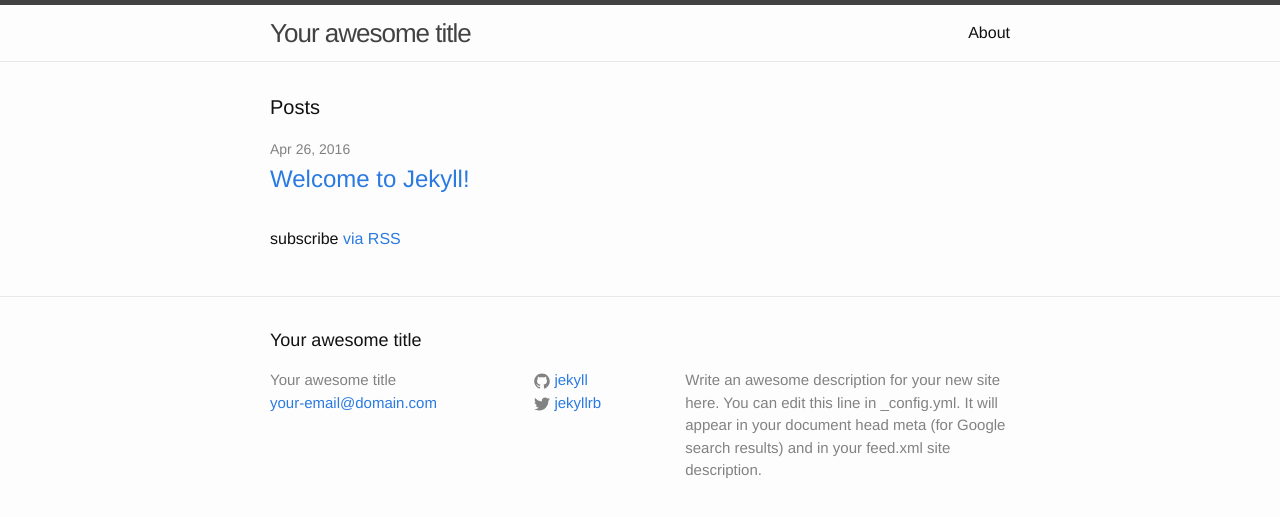
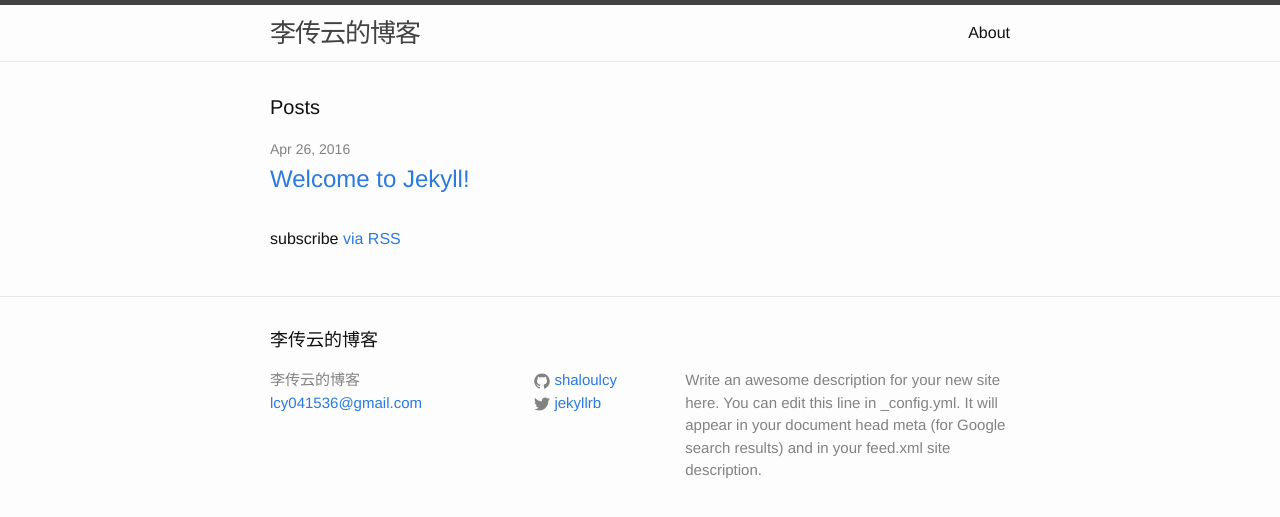
Before and after one commit to shaloulcy/shaloulcy.github.io, a Jekyll site: the page built from index.html, in a window 1280 px wide. Shown: the top 517 px of the page. Built offline with Jekyll 4.4.1, drawn with Linux system fonts in a browser that asks for light colours.

Commit message:
修改博客名字

```diff
--- a/_config.yml
+++ b/_config.yml
@@ -6,8 +6,8 @@
 # 'jekyll serve'. If you change this file, please restart the server process.
 
 # Site settings
-title: Your awesome title
-email: your-email@domain.com
+title: 李传云的博客
+email: lcy041536@gmail.com
 description: > # this means to ignore newlines until "baseurl:"
   Write an awesome description for your new site here. You can edit this
   line in _config.yml. It will appear in your document head meta (for
@@ -15,7 +15,7 @@ description: > # this means to ignore newlines until "baseurl:"
 baseurl: "" # the subpath of your site, e.g. /blog
 url: "http://yourdomain.com" # the base hostname & protocol for your site
 twitter_username: jekyllrb
-github_username:  jekyll
+github_username:  shaloulcy
 
 # Build settings
 markdown: kramdown
```
